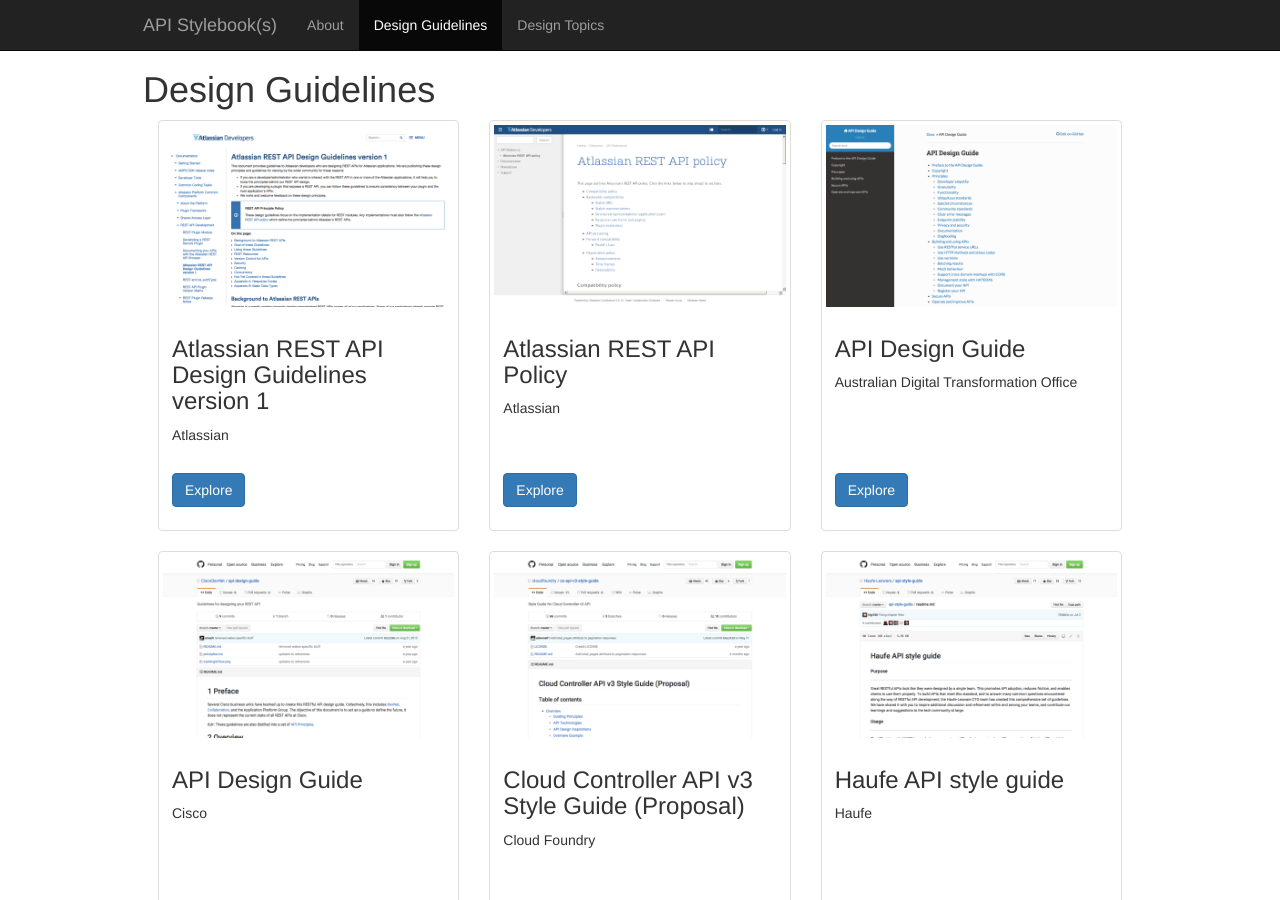
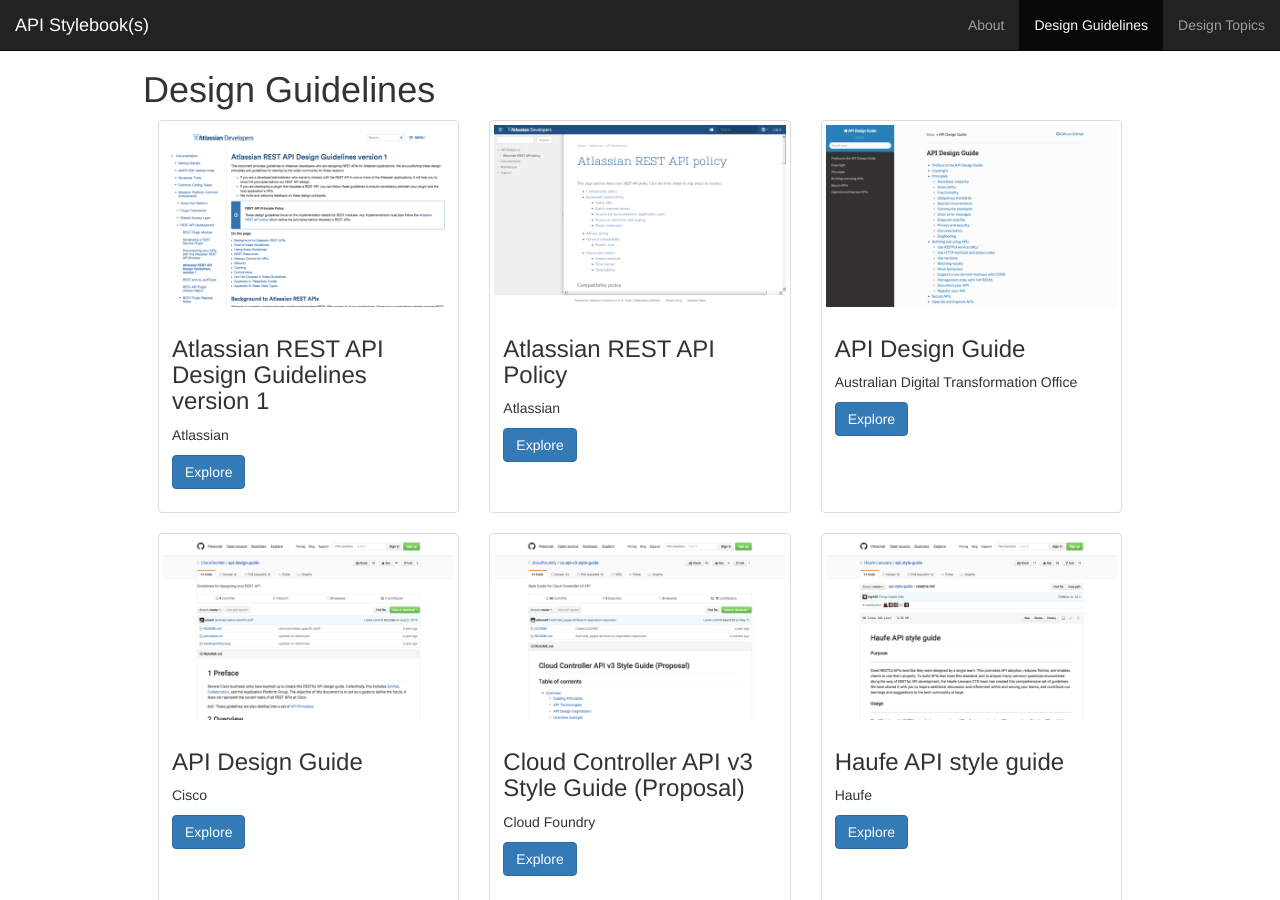
Before and after one commit to arno-di-loreto/apistylebook-web, a Jekyll site: the page built from guidelines.md, in a window 1280 px wide and 900 px high. Built offline with Jekyll 4.4.1, drawn with Linux system fonts in a browser that asks for light colours; nearby versions of some CDN libraries.

Commit message:
Fix navba by adding missing bootstrap javascript. Fix FTM in title on topic layout :-)

```diff
--- a/_includes/head.html
+++ b/_includes/head.html
@@ -6,7 +6,7 @@
   <title>{% if page.title %}{{ page.title | escape }}{% else %}{{ site.title | escape }}{% endif %}</title>
   <meta name="description" content="{{ page.excerpt | default: site.description | strip_html | normalize_whitespace | truncate: 160 | escape }}">
 
-  <link rel="stylesheet" href="https://maxcdn.bootstrapcdn.com/bootstrap/3.3.6/css/bootstrap.min.css" integrity="sha384-1q8mTJOASx8j1Au+a5WDVnPi2lkFfwwEAa8hDDdjZlpLegxhjVME1fgjWPGmkzs7" crossorigin="anonymous">
+  <link rel="stylesheet" href="https://maxcdn.bootstrapcdn.com/bootstrap/3.3.7/css/bootstrap.min.css" integrity="sha384-BVYiiSIFeK1dGmJRAkycuHAHRg32OmUcww7on3RYdg4Va+PmSTsz/K68vbdEjh4u" crossorigin="anonymous">
   <link rel="stylesheet" href="{{ "/css/main.css" | prepend: site.baseurl | prepend: site.github.url }}">
   <link rel="canonical" href="{{ page.url | replace:'index.html','' | prepend: site.baseurl | prepend: site.github.url }}">
   <link rel="alternate" type="application/rss+xml" title="{{ site.title | escape }}" href="{{ "/feed.xml" | prepend: site.baseurl | prepend: site.github.url }}">
--- a/_includes/header.html
+++ b/_includes/header.html
@@ -1,37 +1,7 @@
-<!--
-<header class="site-header" role="banner">
-
-  <div class="wrapper">
-
-    <a class="site-title" href="{{ site.baseurl | prepend: site.github.url}}/">{{ site.title | escape }}</a>
-
-    <nav class="site-nav">
-      <a href="#" class="menu-icon">
-        <svg viewBox="0 0 18 15" width="18px" height="15px">
-          <path fill="#424242" d="M18,1.484c0,0.82-0.665,1.484-1.484,1.484H1.484C0.665,2.969,0,2.304,0,1.484l0,0C0,0.665,0.665,0,1.484,0 h15.031C17.335,0,18,0.665,18,1.484L18,1.484z"/>
-          <path fill="#424242" d="M18,7.516C18,8.335,17.335,9,16.516,9H1.484C0.665,9,0,8.335,0,7.516l0,0c0-0.82,0.665-1.484,1.484-1.484 h15.031C17.335,6.031,18,6.696,18,7.516L18,7.516z"/>
-          <path fill="#424242" d="M18,13.516C18,14.335,17.335,15,16.516,15H1.484C0.665,15,0,14.335,0,13.516l0,0 c0-0.82,0.665-1.484,1.484-1.484h15.031C17.335,12.031,18,12.696,18,13.516L18,13.516z"/>
-        </svg>
-      </a>
-
-      <div class="trigger">
-        {% for my_page in site.pages %}
-          {% if my_page.menu %}
-          <a class="page-link" href="{{ my_page.url | prepend: site.baseurl | prepend: site.github.url }}">{{ my_page.title | escape }}</a>
-          {% endif %}
-        {% endfor %}
-      </div>
-    </nav>
-
-  </div>
-
-</header>
--->
 <header>
-  <div class="navbar-wrapper">
-      <div class="container">
+  <!-- Static navbar -->
   <nav class="navbar navbar-inverse navbar-fixed-top">
-          <div class="container">
+    <div class="container-fluid">
       <div class="navbar-header">
         <button type="button" class="navbar-toggle collapsed" data-toggle="collapse" data-target="#navbar" aria-expanded="false" aria-controls="navbar">
           <span class="sr-only">Toggle navigation</span>
@@ -42,7 +12,7 @@
         <a class="navbar-brand" href="{{ site.baseurl | prepend: site.github.url}}/">{{ site.title | escape }}</a>
       </div>
       <div id="navbar" class="navbar-collapse collapse">
-              <ul class="nav navbar-nav">
+        <ul class="nav navbar-nav navbar-right">
           {% for my_page in site.pages%}
           {% if my_page.menu %}
             <li
@@ -55,9 +25,7 @@
           {% endif %}
           {% endfor %}
         </ul>
-            </div>
-          </div>
+      </div><!--/.nav-collapse -->
+    </div><!--/.container-fluid -->
   </nav>
-      </div>
-    </div>
 </header>
--- a/_layouts/default.html
+++ b/_layouts/default.html
@@ -17,6 +17,8 @@
     anchors.add();
     </script>
     {% endif %}
+    <script src="https://maxcdn.bootstrapcdn.com/bootstrap/3.3.7/js/bootstrap.min.js" integrity="sha384-Tc5IQib027qvyjSMfHjOMaLkfuWVxZxUPnCJA7l2mCWNIpG9mGCD8wGNIcPD7Txa" crossorigin="anonymous"></script>
+
   </body>
 
 </html>
--- a/_layouts/topic.html
+++ b/_layouts/topic.html
@@ -2,7 +2,7 @@
 layout: default
 anchors: true
 ---
-<h1 class="page-heading">FTW API Design Topic - {{ page.title }}</h1>
+<h1 class="page-heading">API Design Topic - {{ page.title }}</h1>
 <p>{{ page.topic_description}}</p>
 {% assign items = (page.guidelines |  sort: "guideline_company") %}
 {% for item in items %}
--- a/guidelines.md
+++ b/guidelines.md
@@ -6,17 +6,15 @@
 menu: true
 ---
 <div class="container">
-    <div class="row equal-height-thumbnail">
+    <div class="row">
         {% assign sorted_pages = (site.pages | where: "layout" , "guideline" | sort: 'sort') %}
         {% for page in sorted_pages %}
-        <div class="col-sm-4">
+        <div class="col-sm-6 col-md-4">
             <div class="thumbnail">
                 <img src="{{ page.guideline_screenshotUrl | prepend: site.baseurl | prepend: site.github.url}}" alt="screenshot">
                 <div class="caption">
                     <h3>{{ page.guideline_title | escape }}</h3>
                     <p>{{ page.guideline_company | escape }}</p>
-                </div>
-                <div class="caption">
                     <p><a href="{{ page.url | prepend: site.baseurl | prepend: site.github.url}}" class="btn btn-primary" role="button">Explore</a></p>
                 </div>
             </div>
@@ -25,13 +23,13 @@
     </div>
 </div>
 <script language="javascript">
-$(window).on("load",function() {
+$(window).ready(function() {
     $(".thumbnail").height(Math.max.apply(null, $(".thumbnail").map(function() { return $(this).height(); })));
-    $(".caption").height(Math.max.apply(null, $(".caption").map(function() { return $(this).height(); })));
+    //$(".caption").height(Math.max.apply(null, $(".caption").map(function() { return $(this).height(); })));
 });
 $(window).resize(function() {
     console.log('resize!');
     $(".thumbnail").height(Math.max.apply(null, $(".thumbnail").map(function() { return $(this).height(); })));
-    $(".caption").height(Math.max.apply(null, $(".caption").map(function() { return $(this).height(); })));
+    //$(".caption").height(Math.max.apply(null, $(".caption").map(function() { return $(this).height(); })));
 });
 </script>
```
Lines whose indentation alone changed are shown as unchanged.
